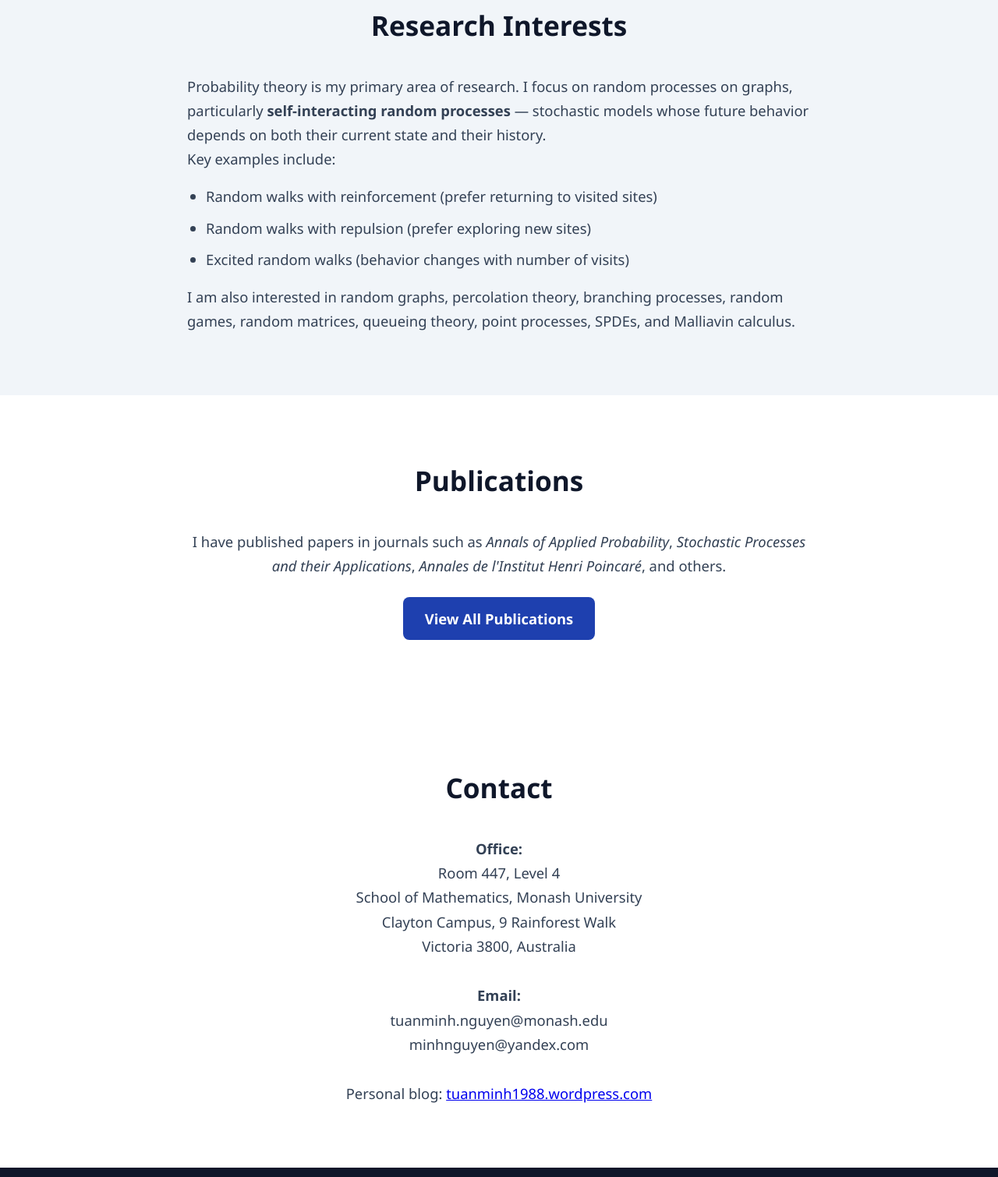
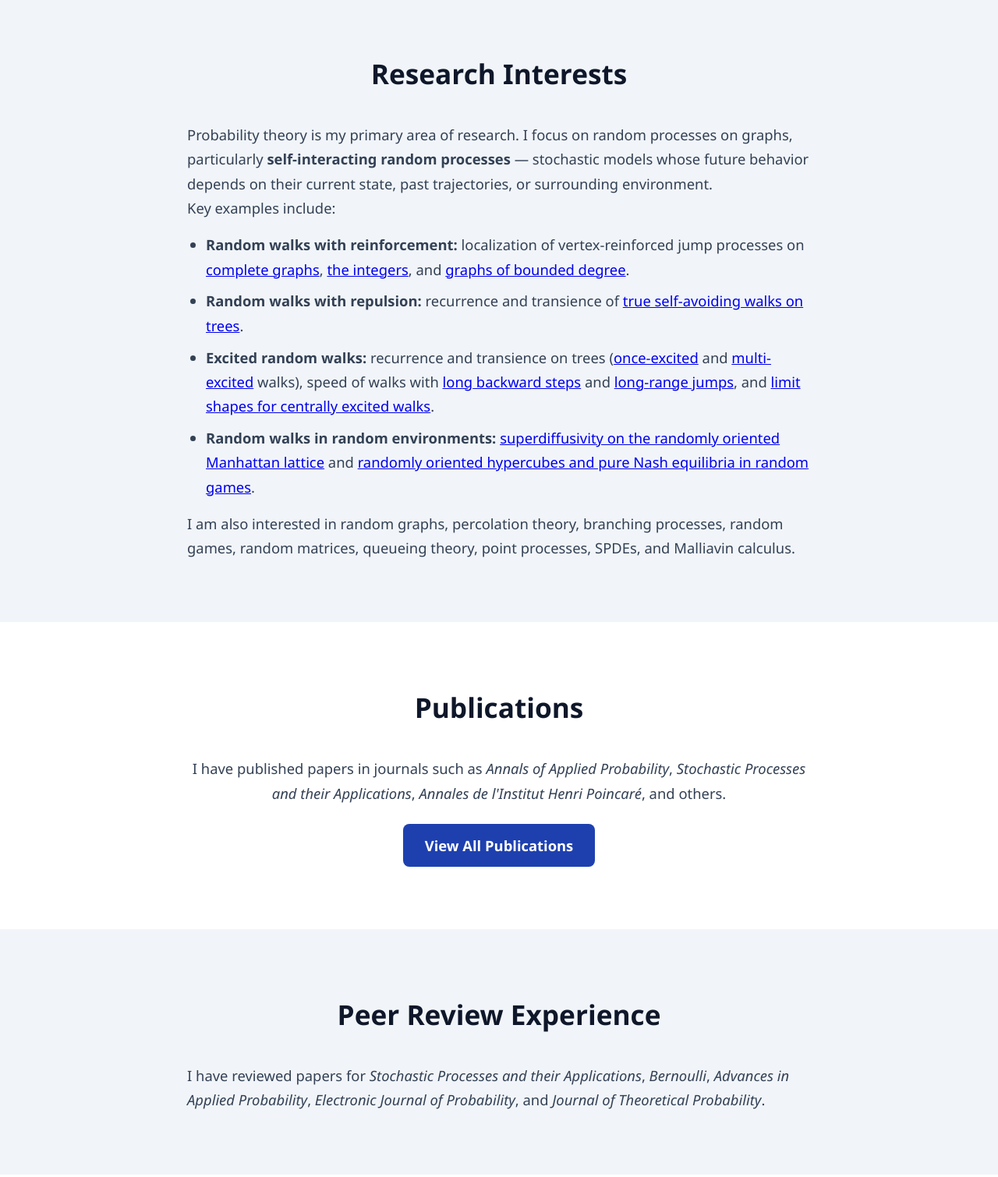
Before and after one commit to tuan-minh-nguyen/tuan-minh-nguyen.github.io, a plain HTML site: page index.html in a window 1280 px wide. Shown: the part 817-2327 px from the top of the page at 78% size. Drawn offline with Linux system fonts and the light colour scheme.

Commit message:
Update academic homepage and research interests from personal site

```diff
--- a/index.html
+++ b/index.html
@@ -154,7 +154,7 @@
         <div class="container">
             <h2>About Me</h2>
             <div class="content">
-                <p>My name is <strong>Tuan-Minh Nguyen</strong> (Vietnamese: Nguyễn Tuấn Minh). I am currently a Research Fellow in Probability Theory at the School of Mathematics, Monash University, Australia.</p>
+                <p>My name is <strong>Tuan-Minh Nguyen</strong> (Vietnamese: Nguyễn Tuấn Minh), also written as Minh Nguyen. My surname Nguyen is pronounced approximately /ŋwien/ or /ŋuen/. I am currently a Research Fellow in Probability Theory at the School of Mathematics, Monash University, Australia.</p>
 
                 <p>I was born in Hue, Vietnam. I completed my PhD under the supervision of Professor Stanislav Volkov at Lund University, Sweden. Prior to that, I earned my undergraduate degree at Belarusian State University.</p>
             </div>
@@ -166,13 +166,14 @@
         <div class="container">
             <h2>Research Interests</h2>
             <div class="content">
-                <p>Probability theory is my primary area of research. I focus on random processes on graphs, particularly <strong>self-interacting random processes</strong> — stochastic models whose future behavior depends on both their current state and their history.</p>
+                <p>Probability theory is my primary area of research. I focus on random processes on graphs, particularly <strong>self-interacting random processes</strong> — stochastic models whose future behavior depends on their current state, past trajectories, or surrounding environment.</p>
 
                 <p>Key examples include:</p>
                 <ul>
-                    <li>Random walks with reinforcement (prefer returning to visited sites)</li>
-                    <li>Random walks with repulsion (prefer exploring new sites)</li>
-                    <li>Excited random walks (behavior changes with number of visits)</li>
+                    <li><strong>Random walks with reinforcement:</strong> localization of vertex-reinforced jump processes on <a href="https://arxiv.org/abs/1810.06905">complete graphs</a>, <a href="https://arxiv.org/abs/2004.05927">the integers</a>, and <a href="https://arxiv.org/abs/2401.04366">graphs of bounded degree</a>.</li>
+                    <li><strong>Random walks with repulsion:</strong> recurrence and transience of <a href="https://arxiv.org/abs/2604.24389">true self-avoiding walks on trees</a>.</li>
+                    <li><strong>Excited random walks:</strong> recurrence and transience on trees (<a href="https://arxiv.org/abs/2602.16934">once-excited</a> and <a href="https://arxiv.org/abs/2610.40084">multi-excited</a> walks), speed of walks with <a href="https://arxiv.org/abs/2103.10610">long backward steps</a> and <a href="https://arxiv.org/abs/2011.00493">long-range jumps</a>, and <a href="https://arxiv.org/abs/2610.10162">limit shapes for centrally excited walks</a>.</li>
+                    <li><strong>Random walks in random environments:</strong> <a href="https://arxiv.org/abs/2608.21701">superdiffusivity on the randomly oriented Manhattan lattice</a> and <a href="https://arxiv.org/abs/2406.09732">randomly oriented hypercubes and pure Nash equilibria in random games</a>.</li>
                 </ul>
 
                 <p>I am also interested in random graphs, percolation theory, branching processes, random games, random matrices, queueing theory, point processes, SPDEs, and Malliavin calculus.</p>
@@ -188,6 +189,15 @@
                 <p>I have published papers in journals such as <em>Annals of Applied Probability</em>, <em>Stochastic Processes and their Applications</em>, <em>Annales de l'Institut Henri Poincaré</em>, and others.</p>
 
                 <a href="publications.html" class="btn">View All Publications</a>
+            </div>
+        </div>
+    </section>
+
+    <section id="peer-review" style="background: #f1f5f9;">
+        <div class="container">
+            <h2>Peer Review Experience</h2>
+            <div class="content">
+                <p>I have reviewed papers for <em>Stochastic Processes and their Applications</em>, <em>Bernoulli</em>, <em>Advances in Applied Probability</em>, <em>Electronic Journal of Probability</em>, and <em>Journal of Theoretical Probability</em>.</p>
             </div>
         </div>
     </section>
@@ -210,7 +220,8 @@
                 </p>
 
                 <p style="margin-top: 2rem;">
-                    Personal blog: <a href="http://tuanminh1988.wordpress.com/" target="_blank">tuanminh1988.wordpress.com</a>
+                    Google Sites: <a href="https://sites.google.com/site/minhbsu/">Academic homepage</a><br>
+                    Personal blog: <a href="https://tuanminh1988.wordpress.com/" target="_blank">tuanminh1988.wordpress.com</a>
                 </p>
             </div>
         </div>
```
